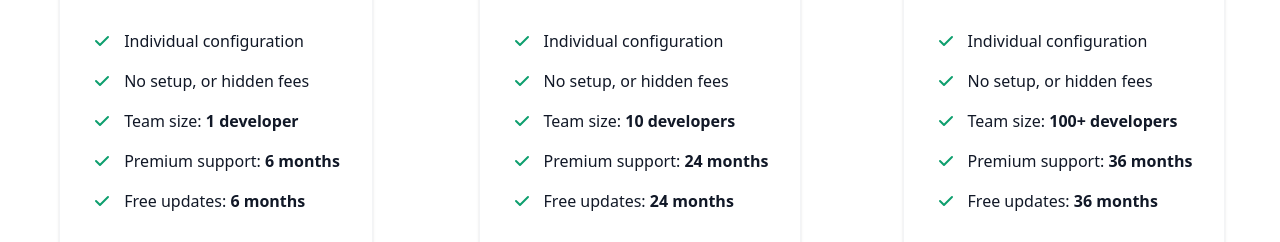
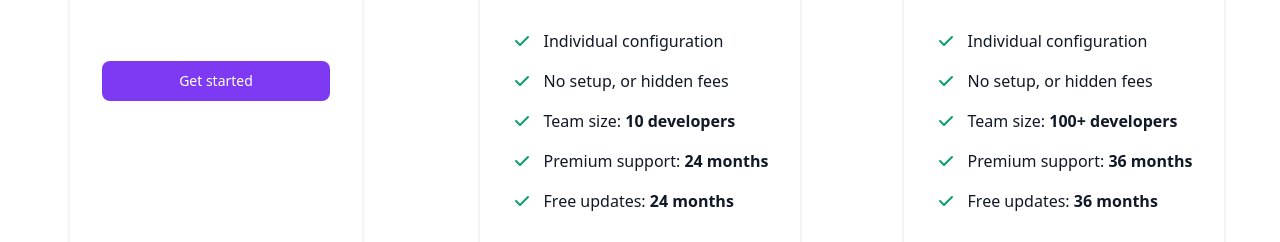
Before and after one commit to Sooraj987/SEO-ADS, a website: page index.html in a window 1280 px wide. Shown: the part 3880-4122 px from the top of the page. Drawn offline with nearby package versions, Linux system fonts and the light colour scheme; a script that the page names is missing.

Commit message:
Update index.html

```diff
--- a/index.html
+++ b/index.html
@@ -321,31 +321,7 @@
                     </div>
                     <!-- List -->
                     <ul role="list" class="mb-8 space-y-4 text-left">
-                        <li class="flex items-center space-x-3">
-                            <!-- Icon -->
-                            <svg class="flex-shrink-0 w-5 h-5 text-green-500 dark:text-green-400" fill="currentColor" viewBox="0 0 20 20" xmlns="http://www.w3.org/2000/svg"><path fill-rule="evenodd" d="M16.707 5.293a1 1 0 010 1.414l-8 8a1 1 0 01-1.414 0l-4-4a1 1 0 011.414-1.414L8 12.586l7.293-7.293a1 1 0 011.414 0z" clip-rule="evenodd"></path></svg>
-                            <span>Individual configuration</span>
-                        </li>
-                        <li class="flex items-center space-x-3">
-                            <!-- Icon -->
-                            <svg class="flex-shrink-0 w-5 h-5 text-green-500 dark:text-green-400" fill="currentColor" viewBox="0 0 20 20" xmlns="http://www.w3.org/2000/svg"><path fill-rule="evenodd" d="M16.707 5.293a1 1 0 010 1.414l-8 8a1 1 0 01-1.414 0l-4-4a1 1 0 011.414-1.414L8 12.586l7.293-7.293a1 1 0 011.414 0z" clip-rule="evenodd"></path></svg>
-                            <span>No setup, or hidden fees</span>
-                        </li>
-                        <li class="flex items-center space-x-3">
-                            <!-- Icon -->
-                            <svg class="flex-shrink-0 w-5 h-5 text-green-500 dark:text-green-400" fill="currentColor" viewBox="0 0 20 20" xmlns="http://www.w3.org/2000/svg"><path fill-rule="evenodd" d="M16.707 5.293a1 1 0 010 1.414l-8 8a1 1 0 01-1.414 0l-4-4a1 1 0 011.414-1.414L8 12.586l7.293-7.293a1 1 0 011.414 0z" clip-rule="evenodd"></path></svg>
-                            <span>Team size: <span class="font-semibold">1 developer</span></span>
-                        </li>
-                        <li class="flex items-center space-x-3">
-                            <!-- Icon -->
-                            <svg class="flex-shrink-0 w-5 h-5 text-green-500 dark:text-green-400" fill="currentColor" viewBox="0 0 20 20" xmlns="http://www.w3.org/2000/svg"><path fill-rule="evenodd" d="M16.707 5.293a1 1 0 010 1.414l-8 8a1 1 0 01-1.414 0l-4-4a1 1 0 011.414-1.414L8 12.586l7.293-7.293a1 1 0 011.414 0z" clip-rule="evenodd"></path></svg>
-                            <span>Premium support: <span class="font-semibold">6 months</span></span>
-                        </li>
-                        <li class="flex items-center space-x-3">
-                            <!-- Icon -->
-                            <svg class="flex-shrink-0 w-5 h-5 text-green-500 dark:text-green-400" fill="currentColor" viewBox="0 0 20 20" xmlns="http://www.w3.org/2000/svg"><path fill-rule="evenodd" d="M16.707 5.293a1 1 0 010 1.414l-8 8a1 1 0 01-1.414 0l-4-4a1 1 0 011.414-1.414L8 12.586l7.293-7.293a1 1 0 011.414 0z" clip-rule="evenodd"></path></svg>
-                            <span>Free updates: <span class="font-semibold">6 months</span></span>
-                        </li>
+
                     </ul>
                     <a href="#" class="text-white bg-purple-600 hover:bg-purple-700 focus:ring-4 focus:ring-purple-200 font-medium rounded-lg text-sm px-5 py-2.5 text-center dark:text-white  dark:focus:ring-purple-900">Get started</a>
                 </div>
```
